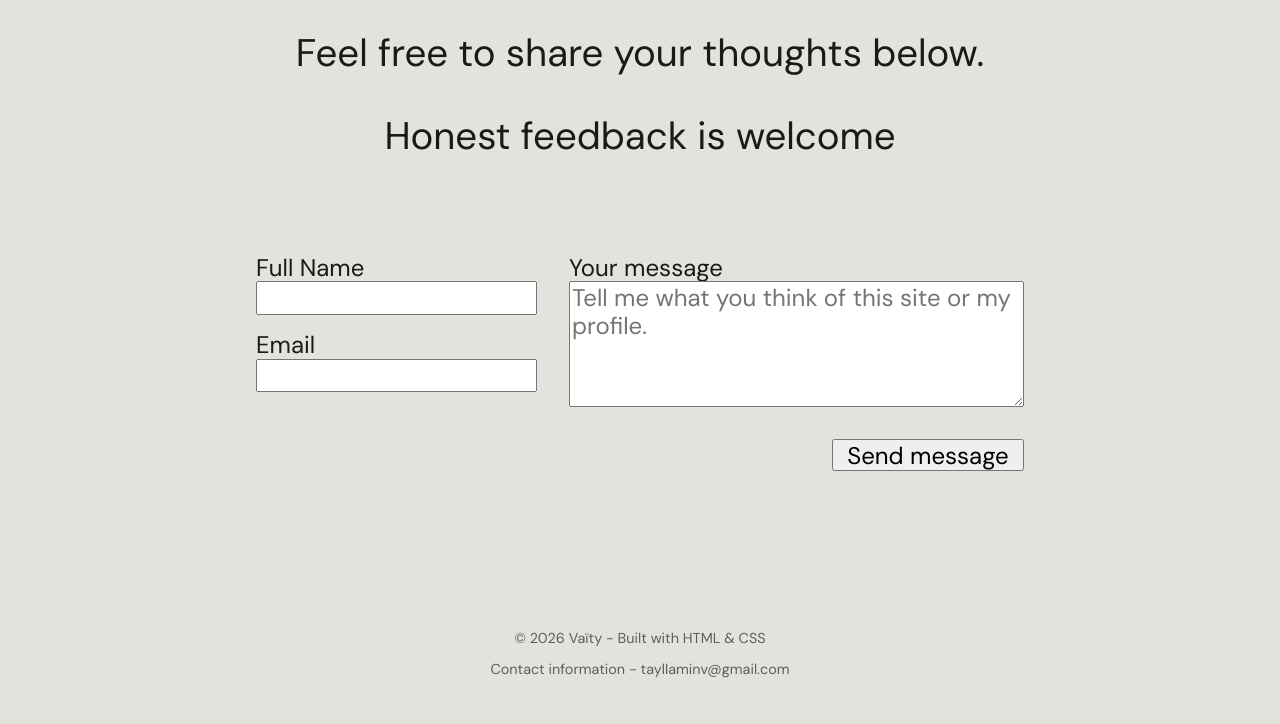
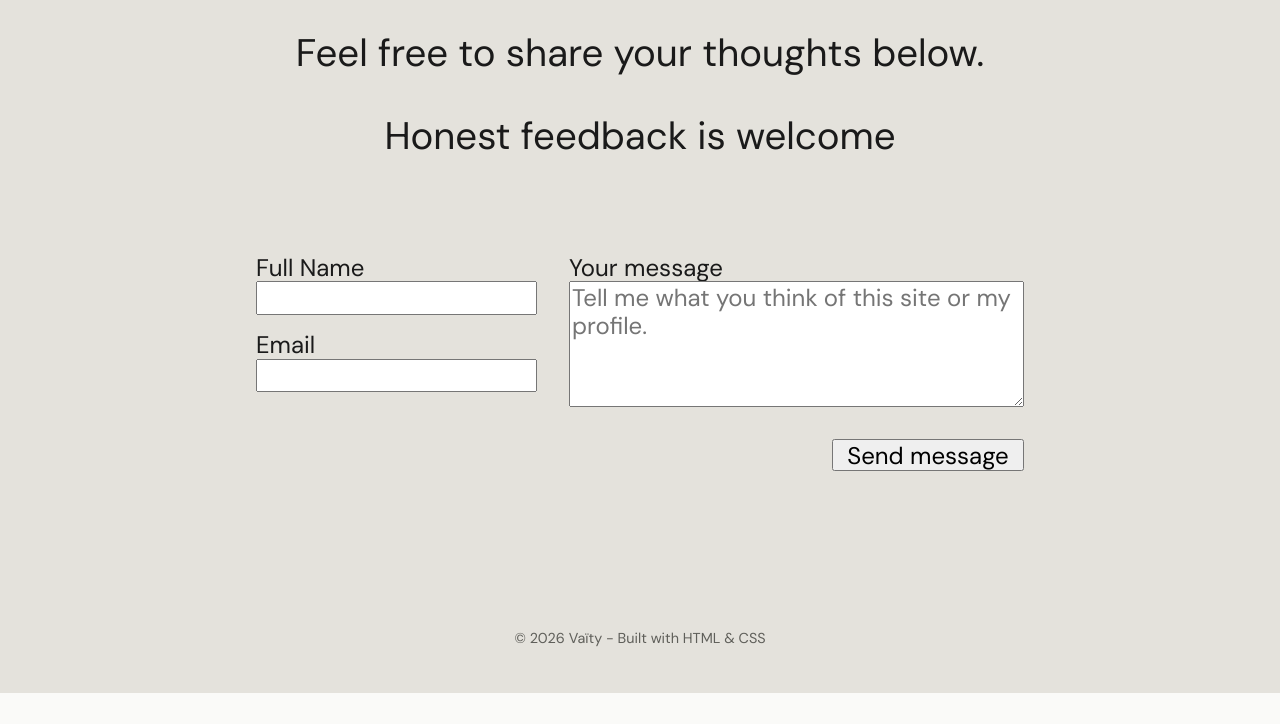
Before and after one commit to Apoteoz/Projet-3, a plain HTML site: page src/index.html in a window 1280 px wide. Shown: the part 3106-3830 px from the top of the page. After the commit the page ends 3799 px from the top, so only its background shows below. Drawn offline with Linux system fonts and the light colour scheme.

Commit message:
Final version

```diff
--- a/src/index.html
+++ b/src/index.html
@@ -137,7 +137,6 @@
         </form>
         <footer>
         <p>&copy; 2026 Vaïty - Built with HTML & CSS</p>
-        <p>Contact information - tayllaminv@gmail.com</p>
     </footer>
     </div>
 </body>
```
